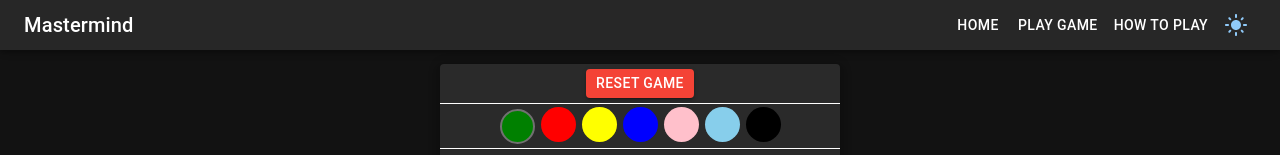
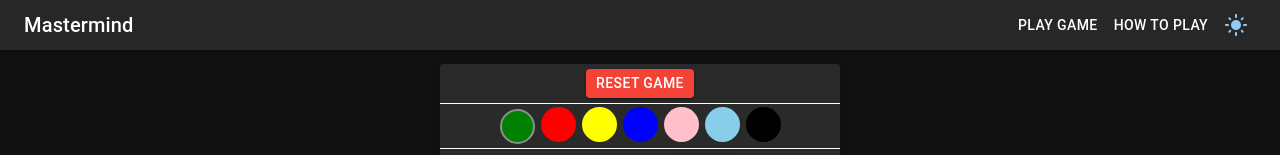
Before and after one commit to PakkiPavan/mastermind-board-game, a React (Create React App) app: page / in a window 1280 px wide. Shown: the top 155 px of the page. Built offline with nearby package versions, Linux system fonts and the light colour scheme.

Commit message:
Blink light mode change

```diff
--- a/src/components/Board/Board.css
+++ b/src/components/Board/Board.css
@@ -71,10 +71,10 @@
 
 @keyframes blink {
     0% {
-        border: 2px solid #000;
+        border: 2px solid #fff;
     }
 
     100% {
-        border: 2px solid #fff;
+        border: 2px solid #000;
     }
 }
--- a/src/components/Header/Header.tsx
+++ b/src/components/Header/Header.tsx
@@ -30,10 +30,10 @@ interface Props {
 
 const drawerWidth = 240;
 const navItems = [
-    {
-        label: 'Home',
-        route: '/'
-    },
+    // {
+    //     label: 'Home',
+    //     route: '/'
+    // },
     {
         label: 'Play Game',
         route: '/play-game'
```
